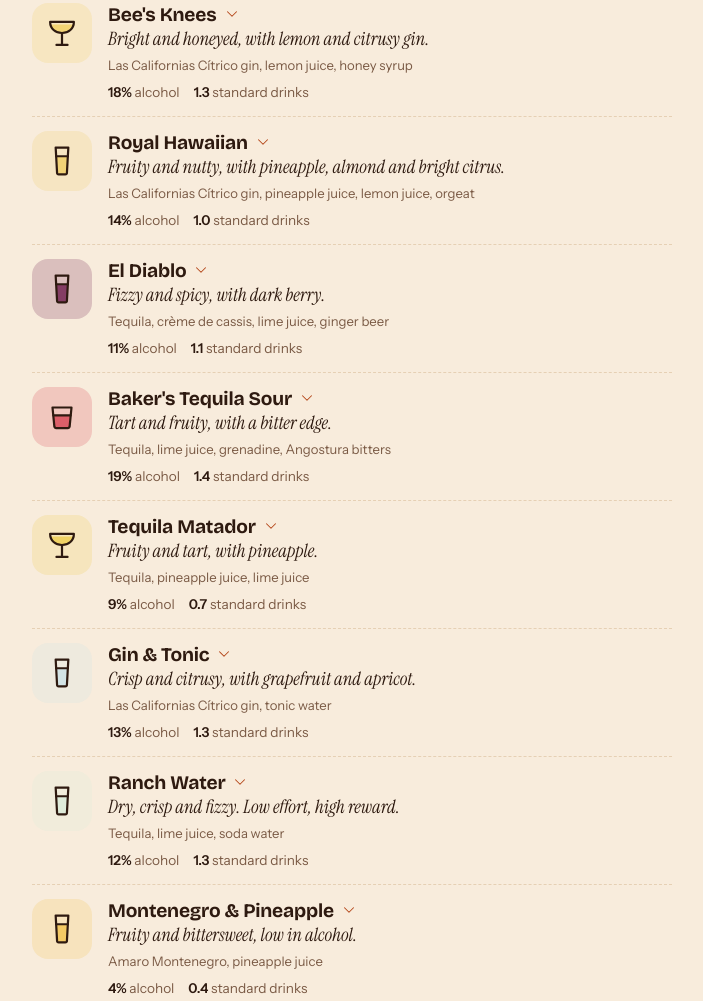
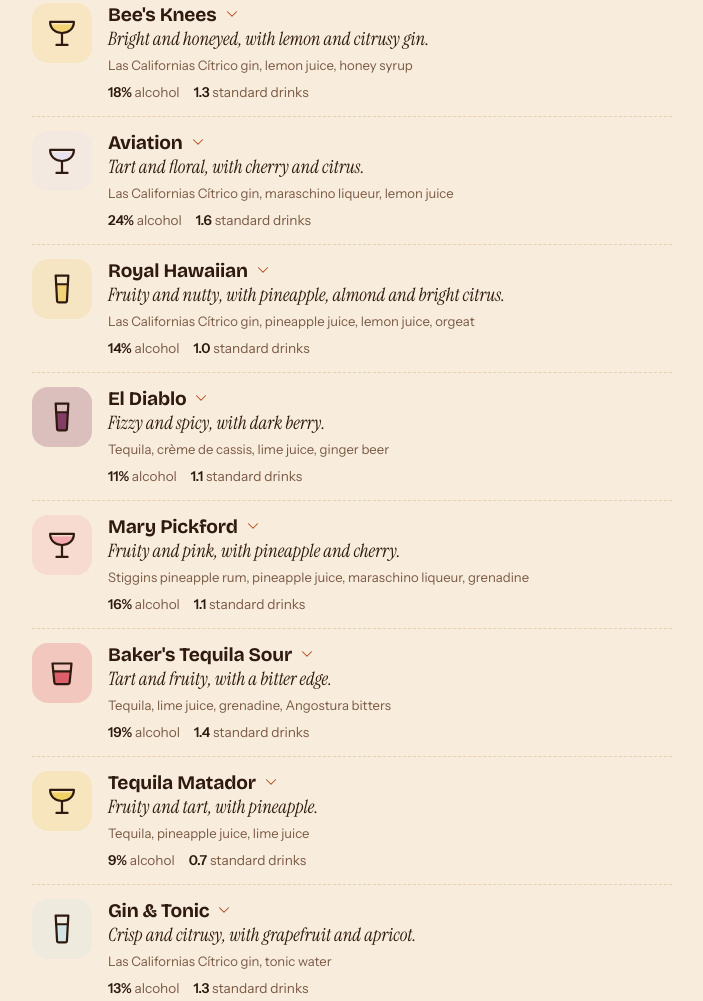
Before and after one commit to rpreble5/drinks, a plain HTML site: page index.html in a window 1280 px wide. Shown: the part 1035-2036 px from the top of the page, without its empty margins (288-991 px from the left). Drawn offline with nearby package versions, Linux system fonts and the light colour scheme.

Commit message:
Add maraschino liqueur drinks: Aviation, Mary Pickford, Fancy Free
Added to the live menu and both redesign prototypes.

Co-Authored-By: Claude Opus 5.5 <noreply@anthropic.com>
Claude-Session: https://claude.ai/code/session_019Jy8gUMoSjdNNXYGKKYht2

```diff
--- a/index.html
+++ b/index.html
@@ -196,7 +196,7 @@ dl.spec .hint { margin-left: 6px; font-size: .78rem; font-weight: 400; opacity:
 <script>
 (function () {
   // abv: share of alcohol. sw: a sweetener the guest can turn up or down.
-  var CP = 0.24, CS = 0.16, MR = 0.16, GN = 0.40, BO = 0.45, TQ = 0.40, RM = 0.40, AM = 0.23, OL = 0.30, AD = 0.225, BT = 0.45;
+  var ML = 0.32, CP = 0.24, CS = 0.16, MR = 0.16, GN = 0.40, BO = 0.45, TQ = 0.40, RM = 0.40, AM = 0.23, OL = 0.30, AD = 0.225, BT = 0.45;
   function I(n, a, u, abv, sw) { return { n: n, a: a, u: u || "oz", abv: abv || 0, sw: !!sw }; }
 
   // Menu order: favorites first, then easy crowd-pleasers (pineapple drinks spaced out), tart sours, bitter, then stirred.
@@ -225,12 +225,18 @@ dl.spec .hint { margin-left: 6px; font-size: .78rem; font-weight: 400; opacity:
     { id: "bees-knees", name: "Bee's Knees", base: "Gin", glass: "coupe", color: "#f2d16b", method: "shaken", garnish: "a lemon twist", tip: "Honey syrup: stir equal parts honey and hot water until smooth. It keeps in the fridge.", tl: "🐝🍯🍋", foam: true,
       taste: "Bright and honeyed, with lemon and citrusy gin.",
       ing: [I("Las Californias Cítrico gin", 2, "oz", GN), I("Lemon juice", 0.75), I("Honey syrup", 0.75, "oz", 0, 1)] },
+    { id: "aviation", name: "Aviation", base: "Gin", glass: "coupe", color: "#e6e0ee", method: "shaken", garnish: "a Luxardo cherry", tip: "The classic version adds a splash of crème de violette, which turns it pale purple.", tl: "✈️🍒🍋",
+      taste: "Tart and floral, with cherry and citrus.",
+      ing: [I("Las Californias Cítrico gin", 2, "oz", GN), I("Maraschino liqueur", 0.5, "oz", ML), I("Lemon juice", 0.75)] },
     { id: "royal-hawaiian", name: "Royal Hawaiian", base: "Gin", glass: "tall", color: "#f1cf6e", method: "shaken", garnish: "a pineapple wedge, if you have one", tl: "🍍🌺🌰",
       taste: "Fruity and nutty, with pineapple, almond and bright citrus.",
       ing: [I("Las Californias Cítrico gin", 1.5, "oz", GN), I("Pineapple juice", 1), I("Lemon juice", 0.5), I("Orgeat", 0.5, "oz", 0, 1)] },
     { id: "el-diablo", name: "El Diablo", base: "Tequila", glass: "tall", color: "#7a2f5a", method: "shaken", garnish: "a lime wheel", tl: "😈🍇🌶️🫧",
       taste: "Fizzy and spicy, with dark berry.",
       ing: [I("Tequila", 1.5, "oz", TQ), I("Crème de cassis", 0.5, "oz", CS), I("Lime juice", 0.5), I("Ginger beer", 3, "top")] },
+    { id: "mary-pickford", name: "Mary Pickford", base: "Rum", glass: "coupe", color: "#f3a3a8", method: "shaken", garnish: "a Luxardo cherry", tl: "🍍🍒🎬",
+      taste: "Fruity and pink, with pineapple and cherry.",
+      ing: [I("Stiggins pineapple rum", 1.5, "oz", RM), I("Pineapple juice", 1.5), I("Maraschino liqueur", 0.25, "oz", ML), I("Grenadine", 1, "tsp", 0, 1)] },
     { id: "bakers-tequila-sour", name: "Baker's Tequila Sour", base: "Tequila", glass: "rocks", color: "#d9535f", method: "shaken", garnish: "a lime wheel", tl: "🌵🍒🍋", foam: true,
       taste: "Tart and fruity, with a bitter edge.",
       ing: [I("Tequila", 2, "oz", TQ), I("Lime juice", 0.75), I("Grenadine", 0.75, "oz", 0, 1), I("Angostura bitters", 4, "dash", BT)] },
@@ -321,6 +327,9 @@ dl.spec .hint { margin-left: 6px; font-size: .78rem; font-weight: 400; opacity:
     { id: "full-monte", name: "Full Monte No. 2", base: "Whiskey", glass: "rocks", color: "#a5482a", method: "stirred", garnish: "an orange twist and a Luxardo cherry", tip: "Try black walnut bitters in place of the Angostura.", tl: "🍊🥃🍬",
       taste: "Stirred and bittersweet, amaro-forward.",
       ing: [I("Amaro Montenegro", 2, "oz", AM), I("Bourbon", 1, "oz", BO), I("Angostura bitters", 1, "dash", BT)] },
+    { id: "fancy-free", name: "Fancy Free", base: "Whiskey", glass: "rocks", color: "#b9622c", method: "stirred", garnish: "an orange peel", tip: "The classic recipe also adds 2 dashes of orange bitters.", tl: "🥃🍒🍊",
+      taste: "Spirit-forward, with a cherry-almond sweetness.",
+      ing: [I("Bourbon", 2, "oz", BO), I("Maraschino liqueur", 0.5, "oz", ML), I("Angostura bitters", 2, "dash", BT)] },
     { id: "rum-old-fashioned", name: "Pineapple Rum Old Fashioned", base: "Rum", glass: "rocks", color: "#e3a63e", method: "stirred", garnish: "an orange peel and a Luxardo cherry", tl: "🍍🥃🔥",
       taste: "Spirit-forward, with a pineapple note.",
       ing: [I("Stiggins pineapple rum", 2, "oz", RM), I("Simple syrup", 0.25, "oz", 0, 1), I("Angostura bitters", 2, "dash", BT)] },
```
Also changed, not shown: redesign.html (+10 -1 lines), swatches.html (+10 -1 lines).
